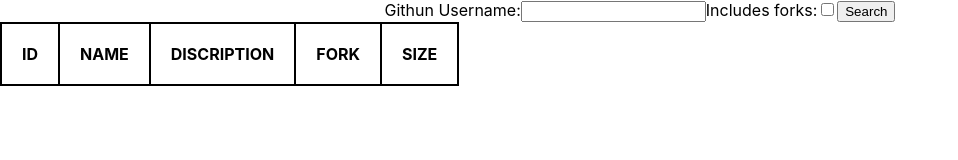
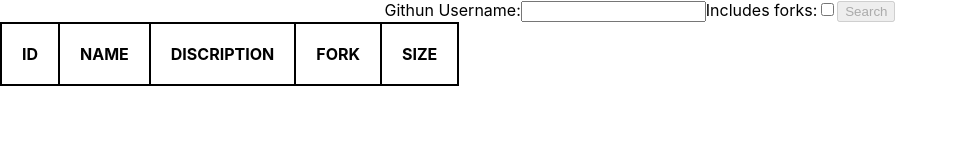
Before and after one commit to shabGIT/react-practice, a React (Create React App) app: page / in a window 1280 px wide. Shown: the top 160 px of the page, without its empty margins (0-958 px from the left). Built offline with nearby package versions, Linux system fonts and the light colour scheme.

Commit message:
button disabled and fork filter

```diff
--- a/src/Git.jsx
+++ b/src/Git.jsx
@@ -6,8 +6,10 @@ export const Git = () => {
   const [user, setUser] = useState("");
   const [response, setResponse] = useState({});
   const [filt, setFilt] = useState([]);
+  const [includeFork, setIncludeFork] = useState(false);
 
   const searchRepos = async () => {
+    console.log(includeFork);
     const result = await axios.get(
       `https://api.github.com/users/${user}/repos`
     );
@@ -20,13 +22,28 @@ export const Git = () => {
     console.log(response);
   }, [response]);
 
+  const shouldDisplay = (isFork) => {
+    if (includeFork) {
+      return true;
+    } else {
+      return !isFork;
+    }
+  };
+
   return (
     <div>
       <label htmlFor="">Githun Username:</label>
       <input type="text" onChange={(e) => setUser(e.target.value)} />
       <label htmlFor="">Includes forks:</label>
-      <input type="checkbox" />
-      <button onClick={searchRepos}>Search</button>
+      <input
+        type="checkbox"
+        onChange={(e) => {
+          setIncludeFork(e.target.checked);
+        }}
+      />
+      <button onClick={searchRepos} disabled={user.length === 0}>
+        Search
+      </button>
 
       <table>
         <tr>
@@ -38,6 +55,7 @@ export const Git = () => {
         </tr>
         {filt.map((item) => {
           return (
+            shouldDisplay(item.fork) && (
               <tr>
                 <td>{item.id}</td>
                 <td>{item.name}</td>
@@ -45,6 +63,7 @@ export const Git = () => {
                 <td>{item.fork + ""}</td>
                 <td>{item.size}</td>
               </tr>
+            )
           );
         })}
       </table>
```
Lines whose indentation alone changed are shown as unchanged.
